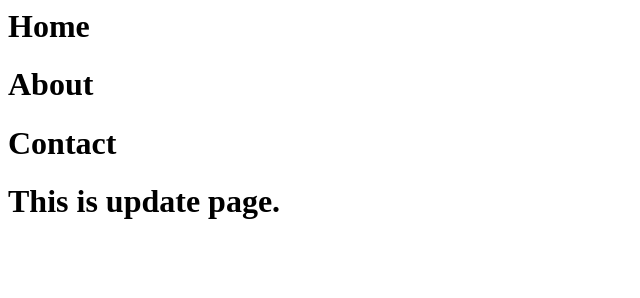
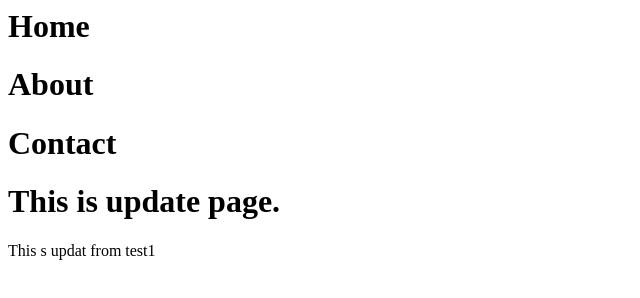
Before and after one commit to thet2699/testing, a plain HTML site: page index.html in a window 1280 px wide. Shown: the whole page, without its empty margins (0-640 px from the left). Drawn offline with Linux system fonts and the light colour scheme.

Commit message:
insert new p tag

```diff
--- a/index.html
+++ b/index.html
@@ -2,3 +2,5 @@
 <h1>About</h1>
 <h1>Contact</h1>
 <h1>This is update page.</h1>
+
+<p>This s updat from test1</p>
```
